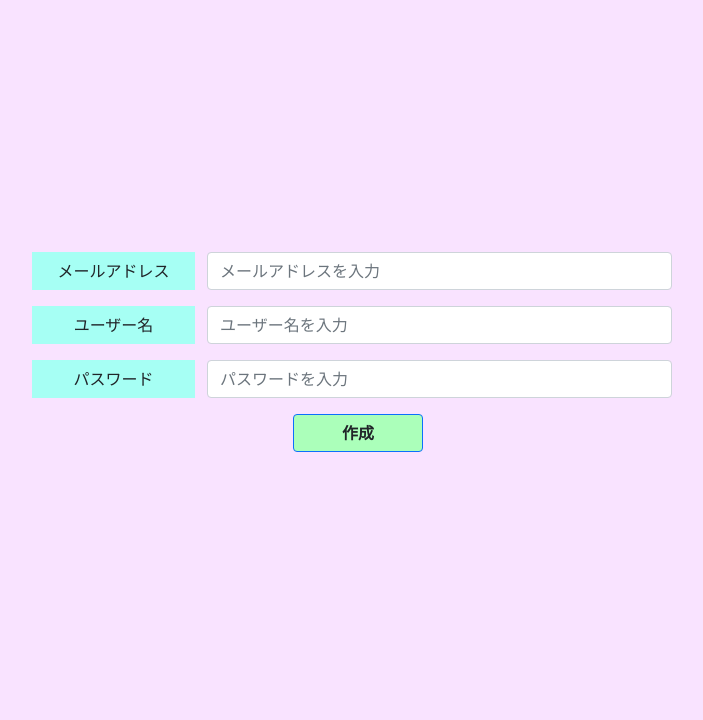
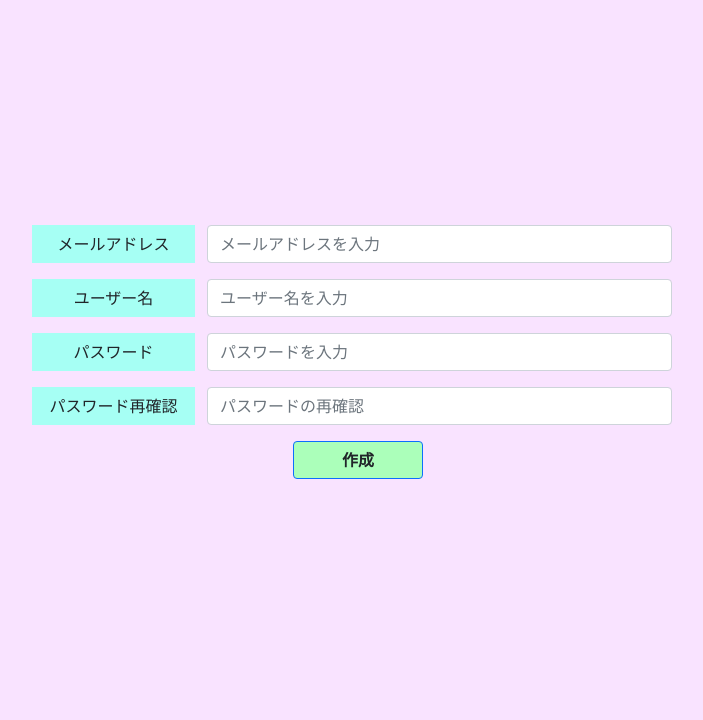
Before and after one commit to DD-dream-director/DD-vol2, a Django app: page /accounts/signup/ in a window 1280 px wide. Shown: the part 80-800 px from the top of the page, without its empty margins (282-985 px from the left). Run offline with Django 5.2, Linux system fonts and the light colour scheme.

Commit message:
update : パスワード再入力欄をサインアップ画面に追加

```diff
--- a/templates/register_user.html
+++ b/templates/register_user.html
@@ -65,6 +65,12 @@
                   </div>
                 </div>
                 <div class="row mb-3">
+                  <label for="password" class="col-sm-3 col-form-label bg-a6fff4">パスワード再確認</label>
+                  <div class="col-sm-9">
+                    <input type="password" class="form-control" id="password" placeholder="パスワードの再確認" />
+                  </div>
+                </div>
+                <div class="row mb-3">
                   <div class="col-sm-12 d-flex justify-content-center">
                     <button type="submit" class="btn btn-primary bg-abffba text-dark fw-bold ps-5 pe-5">作成</button>
                   </div>
```
